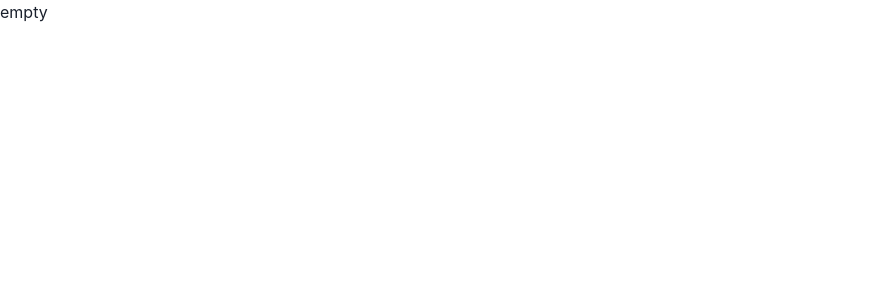
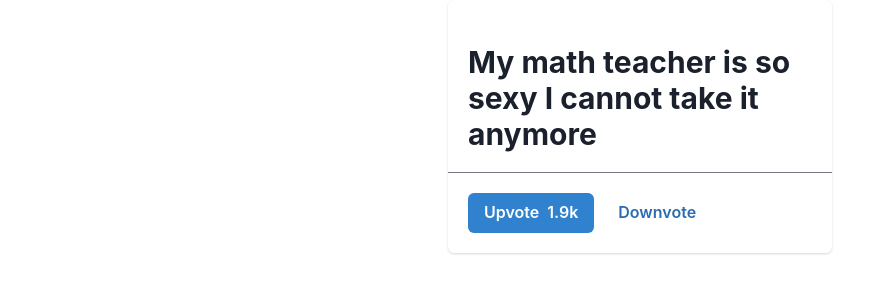
Before and after one commit to Jish2/hot-take, a Next.js app in the folder frontend/: page / in a window 1280 px wide. Shown: the top 300 px of the page, without its empty margins (0-894 px from the left). Built offline with nearby package versions, Linux system fonts and the light colour scheme.

Commit message:
created card

```diff
--- /dev/null
+++ b/frontend/components/hotTakeCard.js
@@ -0,0 +1,35 @@
+import React from 'react'
+import {Stack, Heading, Divider, ButtonGroup, Button, Image, Text, Card, CardHeader, CardBody, CardFooter, HStack } from '@chakra-ui/react'
+
+
+export default function HotTakeCard() {
+  return (
+            <Card maxW='sm' >
+        <CardBody>
+
+            <Stack mt='6' spacing='3'>
+            <Heading size='lg'>My math teacher is so sexy I cannot take it anymore</Heading>
+
+
+            </Stack>
+        </CardBody>
+        <Divider />
+        <CardFooter>
+            <ButtonGroup spacing='2'>
+            <Button variant='solid' colorScheme='blue'>
+                <HStack>
+
+                    <p>Upvote</p>
+                    <p>1.9k</p>
+
+                </HStack>
+
+            </Button>
+            <Button variant='ghost' colorScheme='blue'>
+                Downvote
+            </Button>
+            </ButtonGroup>
+        </CardFooter>
+        </Card>
+  )
+}
--- a/frontend/pages/index.js
+++ b/frontend/pages/index.js
@@ -1,12 +1,15 @@
 
 import { Inter } from '@next/font/google'
-
+import { VStack, Text } from '@chakra-ui/react'
+import HotTakeCard from '../components/hotTakeCard'
 const inter = Inter({ subsets: ['latin'] })
 
 export default function Home() {
   return (
     <>
-      <p>empty</p>
+      <VStack w="full" h="100vh">
+        <HotTakeCard />
+      </VStack>
     </>
   )
 }
```
